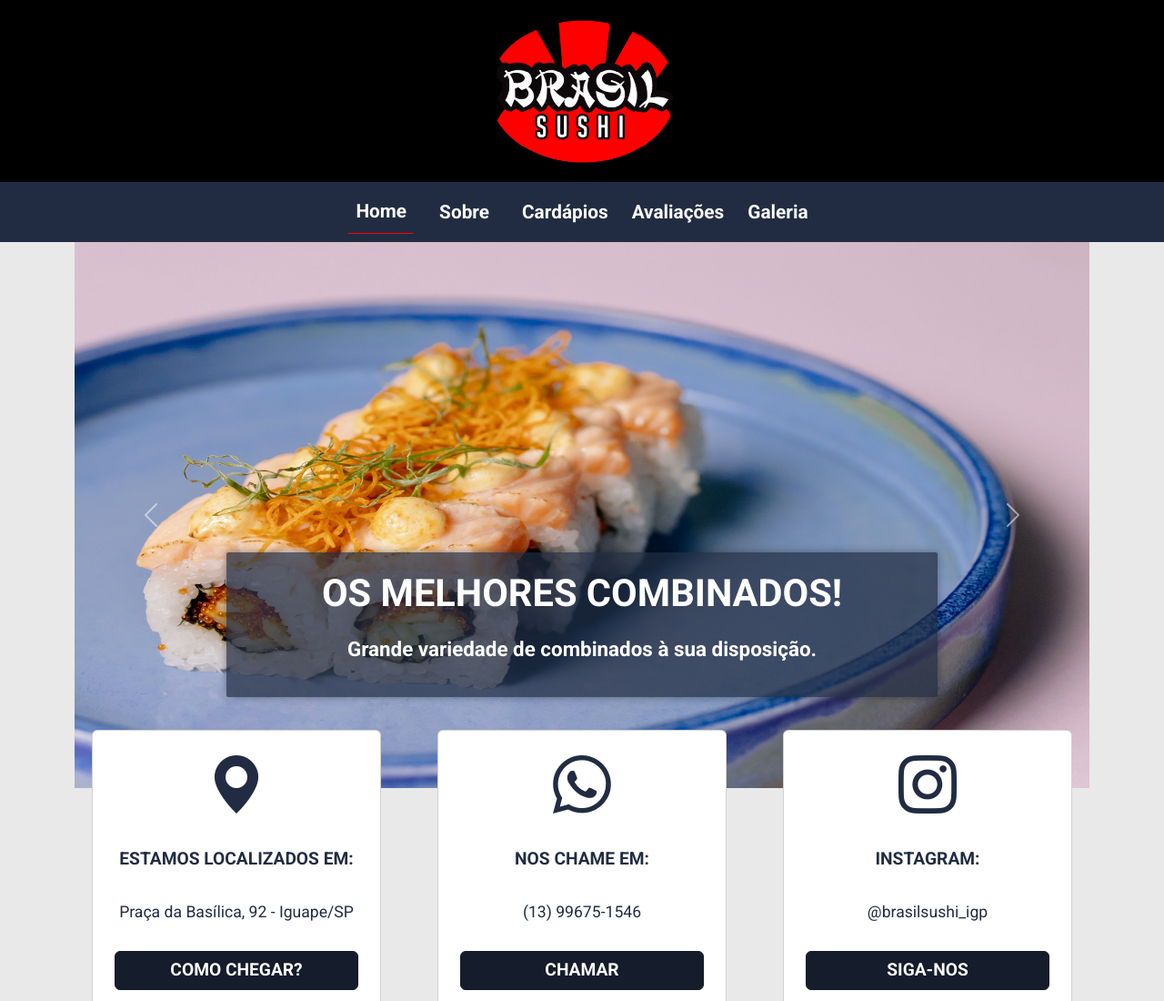
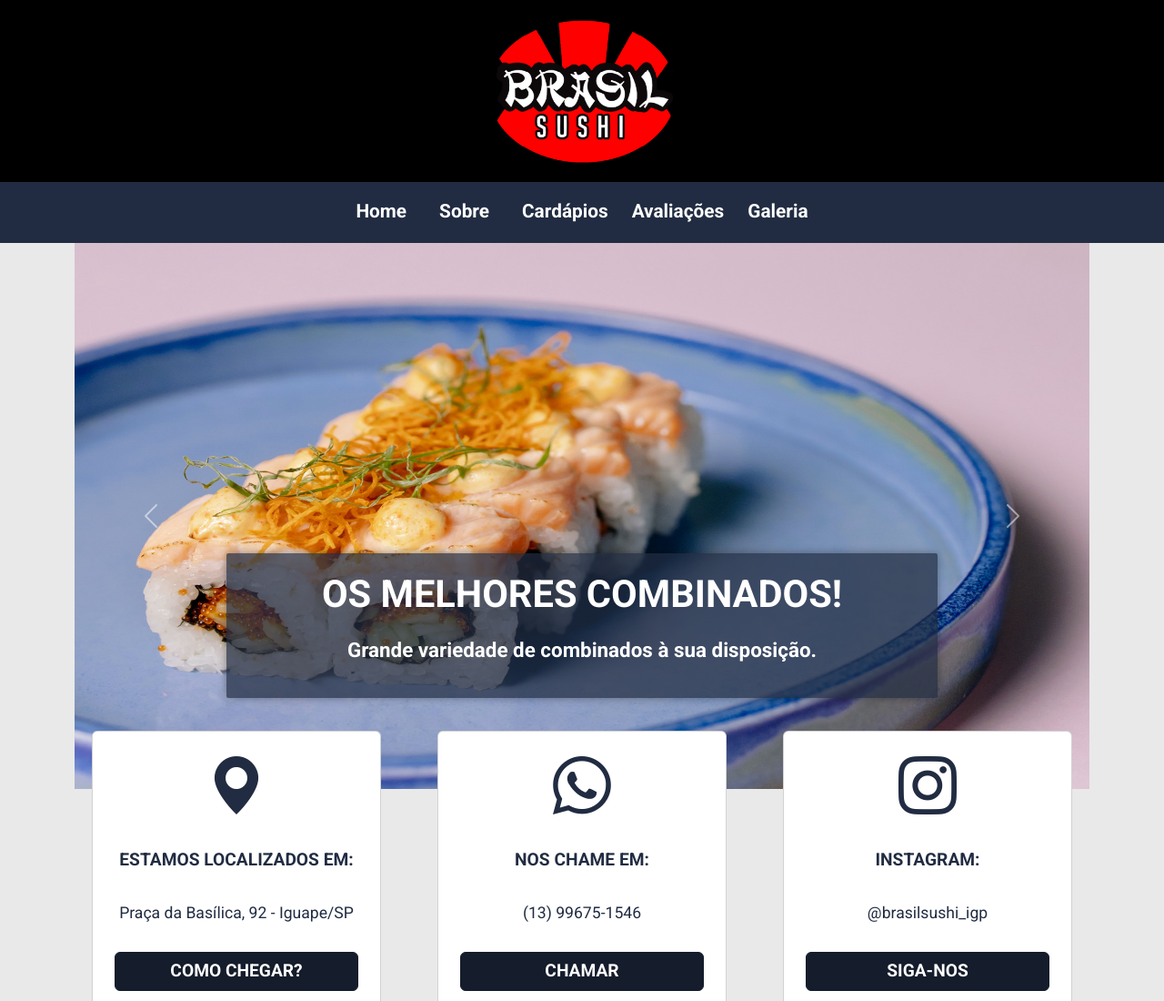
Before and after one commit to LeonardoSantosOliveira/Projeto-Brasil-Sushi, a plain HTML site: page index.html in a window 1280 px wide. Shown: the top 1100 px of the page at 91% size. Drawn offline with nearby package versions, Linux system fonts and the light colour scheme.

Commit message:
navbar fix

```diff
--- a/assets/css/main.css
+++ b/assets/css/main.css
@@ -57,14 +57,12 @@ body{
     font-size: 1.3em;
     color: #fff;
     font-weight: bold;
+    border-bottom: 2px solid transparent;
 }
 
 #bottom-navbar .nav-link:hover{
-    color: #818181;
-}
-
-#bottom-navbar .nav-link.active{
-    border-bottom: 1px solid var(--corVermelha);
+    color: var(--corVermelha);
+    border-bottom: 2px solid var(--corVermelha);
 }
 
 #bottom-navbar .dropdown-menu{
```
